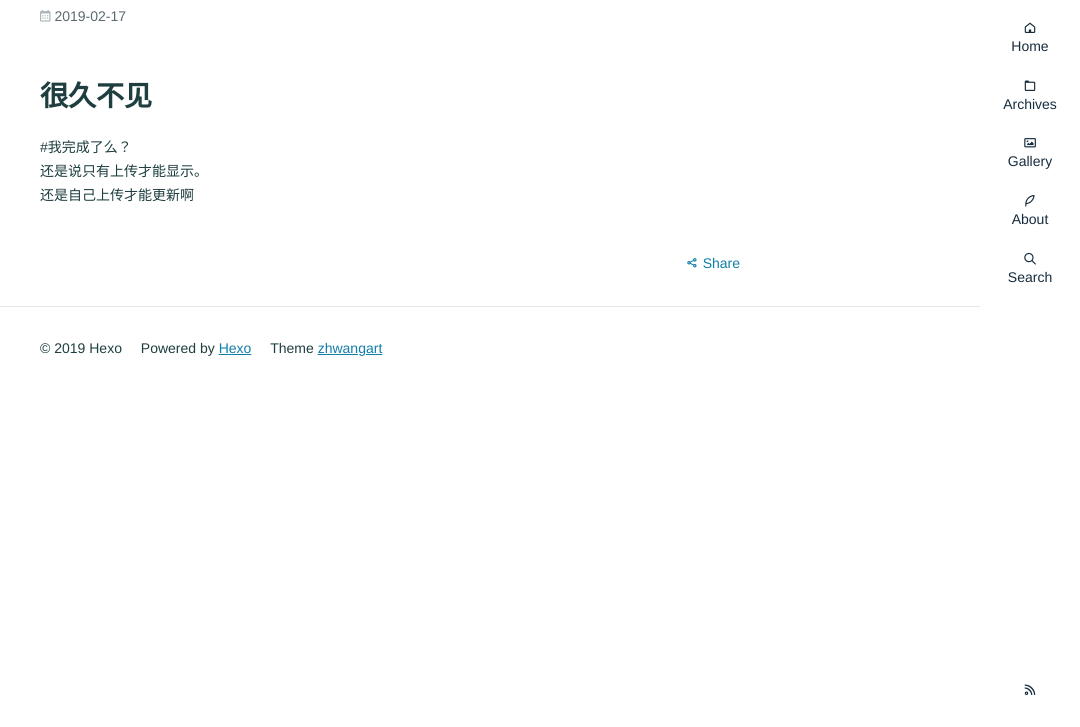
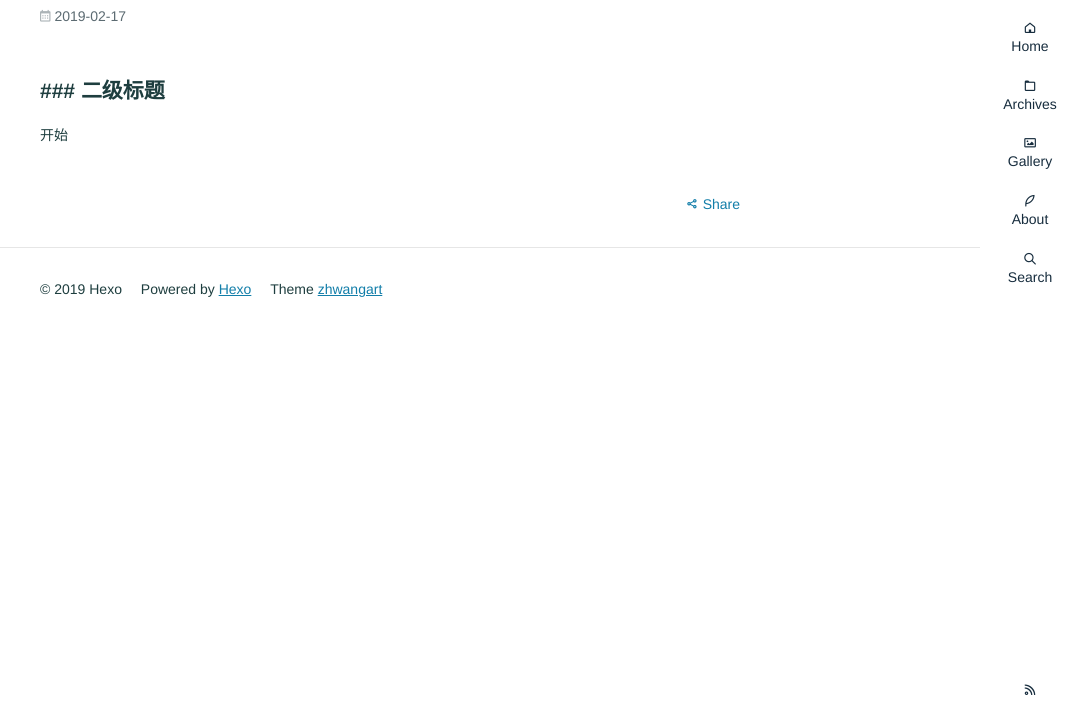
Before and after one commit to FutureNotFat/FutureNotFat.github.io, a plain HTML site: page 2019/02/17/hello-world/index.html in a window 1280 px wide. Shown: the part 73-800 px from the top of the page, without its empty margins (200-1280 px from the left). Drawn offline with Linux system fonts and the light colour scheme; no server answers; files whose address does not match are found by name.

Commit message:
Site updated: 2019-02-17 16:39:59

```diff
--- a/2019/02/17/hello-world/index.html
+++ b/2019/02/17/hello-world/index.html
@@ -51,7 +51,7 @@
 
 
 
-        <h1 id="很久不见"><a href="#很久不见" class="headerlink" title="很久不见"></a>很久不见</h1><p>#我完成了么？<br>还是说只有上传才能显示。<br>还是自己上传才能更新啊</p>
+        <h2 id="二级标题"><a href="#二级标题" class="headerlink" title="### 二级标题"></a>### <strong>二级标题</strong></h2><p>开始</p>
 
 
     </div>
```
Also changed, not shown: index.html (+1 -1 lines).
